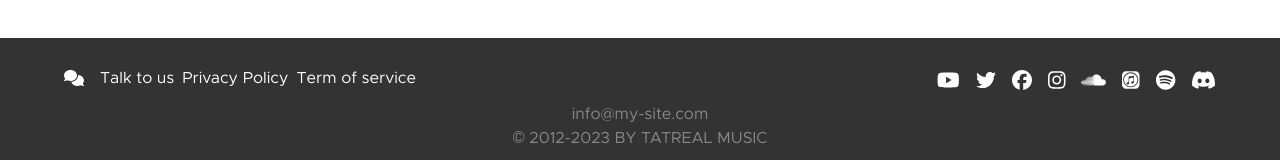
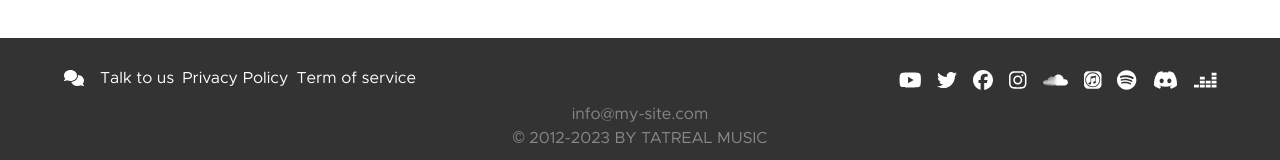
Before and after one commit to valeriisuvyk/dyplom, a Gatsby site: page / in a window 1280 px wide. Shown: the part 622-782 px from the top of the page. Built offline with nearby package versions, Linux system fonts and the light colour scheme; Gatsby itself is replaced by a stand-in of ours.

Commit message:
feat: added deezer icon

```diff
--- a/src/components/Footer.tsx
+++ b/src/components/Footer.tsx
@@ -3,6 +3,7 @@ import content from '../../content/pages/home.yml'
 import styled from 'styled-components'
 import { FontAwesomeIcon } from '@fortawesome/react-fontawesome'
 import {
+  faDeezer,
   faYoutube,
   faTwitter,
   faFacebook,
@@ -168,6 +169,11 @@ const Footer = () => {
             <FontAwesomeIcon icon={faDiscord} size="lg" />
           </A>
         </li>
+        <li>
+          <A href={main.music.deezer}>
+            <FontAwesomeIcon icon={faDeezer} size="lg" />
+          </A>
+        </li>
       </Ul>
       <InfoFooter>info@my-site.com</InfoFooter>
       <Copyright>© 2012-2023 BY TATREAL MUSIC</Copyright>
```
